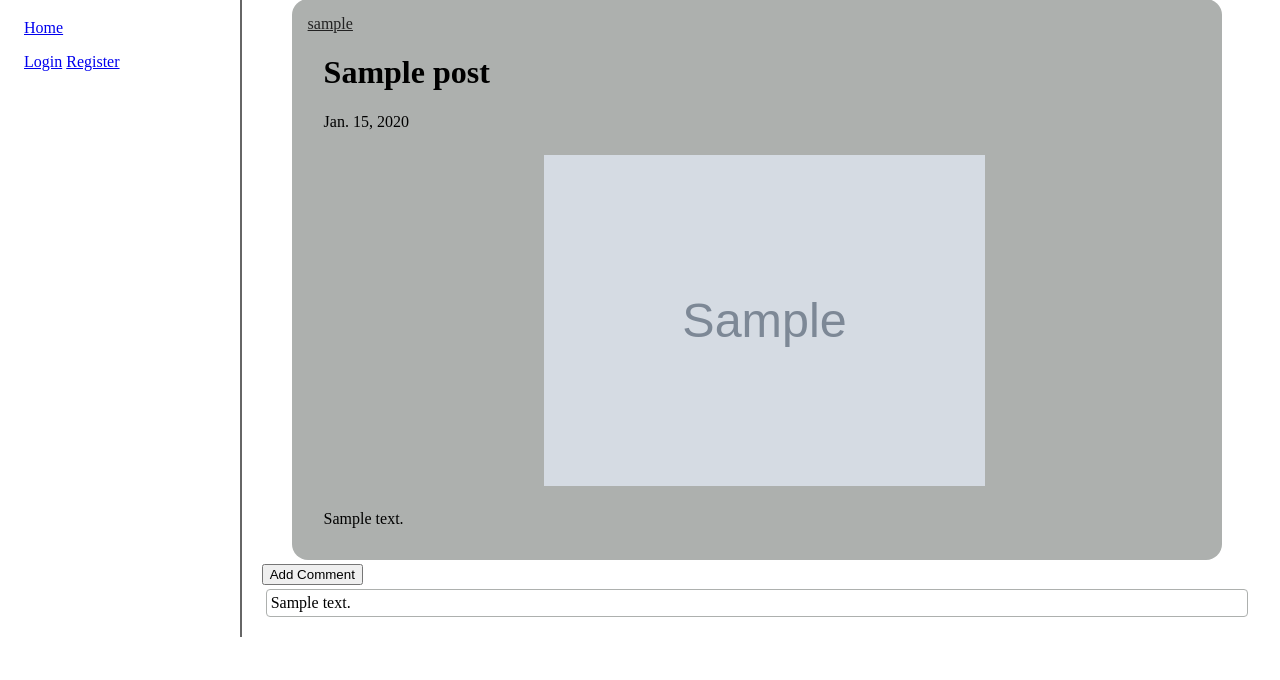
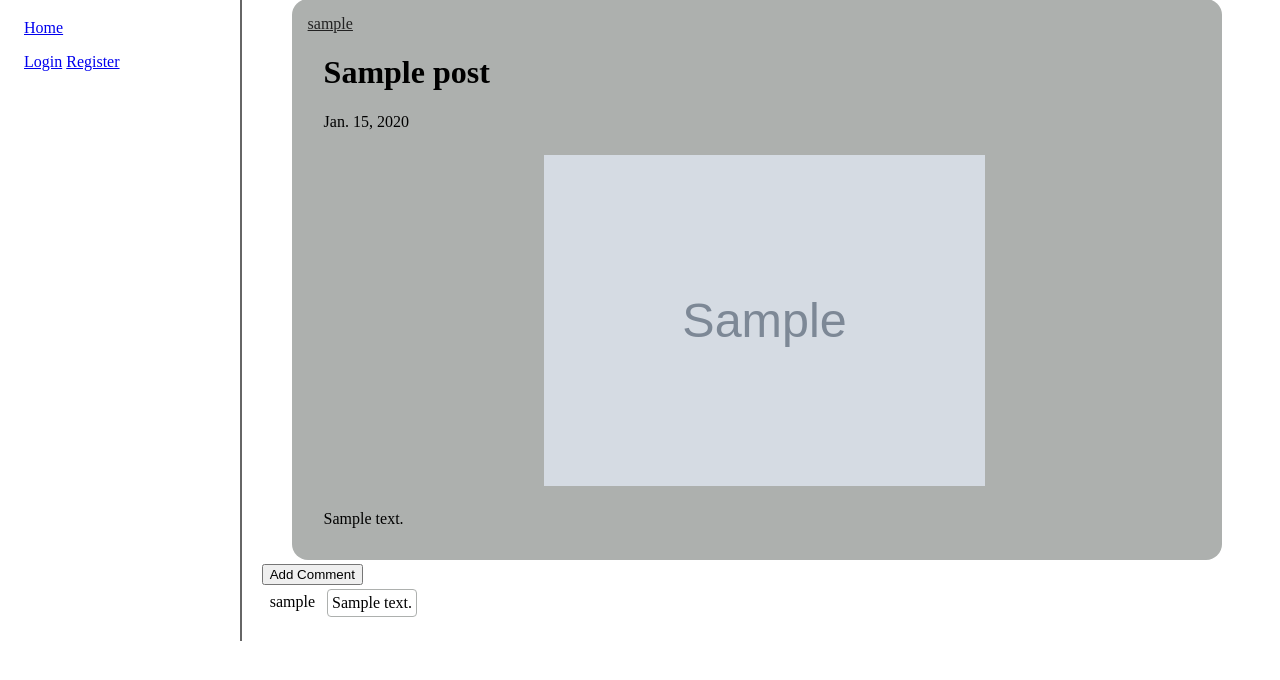
Before and after one commit to Pratham-T/BSPForum, a Django app: page /1/ in a window 1280 px wide. Shown: the part 25-705 px from the top of the page. Run offline with Django 3.2, Linux system fonts and the light colour scheme; tables that the repository leaves empty hold one stand-in row (values such as "Sample post"); grey boxes marked "Sample" are stand-in pictures.

Commit message:
README updates and comments in posts formatted

```diff
--- a/posts/templates/posts/post_detail.html
+++ b/posts/templates/posts/post_detail.html
@@ -18,7 +18,10 @@
 	<a href="{% url 'new_comment' object.pk %}" class="username-link"><button>Add Comment</button></a>
 	{% if comments %}
 		{% for comment in comments %}
-		<div class="comment">{{ comment.comment }}</div>
+		<div class="comment-body">
+			<div class="comment-author">{{ comment.author.username }}</div>
+			<div class="comment">{{ comment.comment }}</div>
+		</div>
 		{% endfor %}
 	{% endif %}
 </div>
@@ -50,6 +53,14 @@
 	.comments-container {
 		margin: 0.25rem;
 	}
+	.comment-body {
+		display: flex;
+		flex-direction: row;
+	}
+	.comment-author {
+		padding: 0.25rem;
+		margin: 0.25rem;
+	}
 	.comment {
 		/* background-color: #78837a; */
 		border: solid 1px #adb0ae;
```
Also changed, not shown: README.md, ghimg/ss1.jpg (added), ghimg/ss2.jpg (added), ghimg/ss3.jpg (added).
